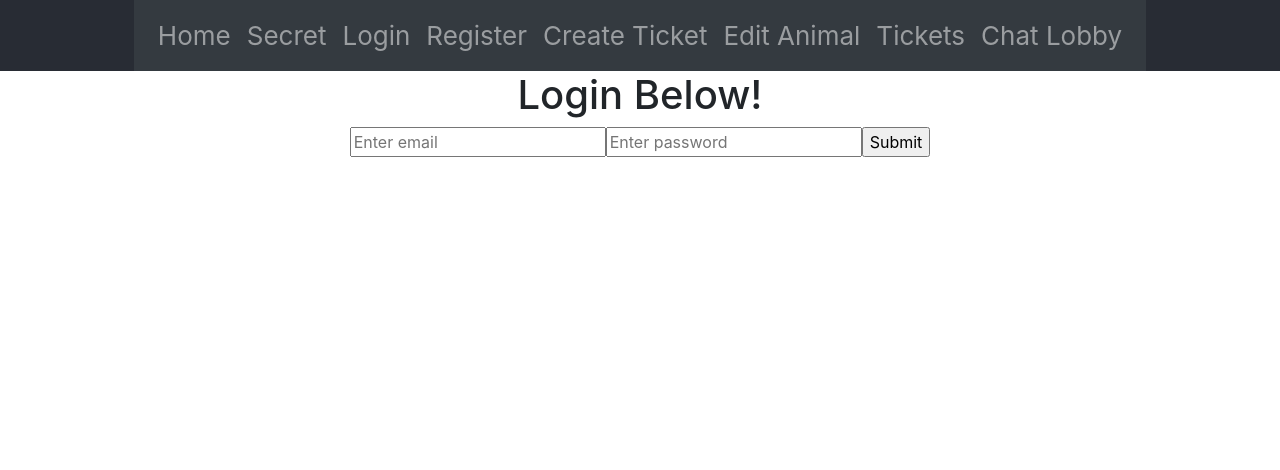
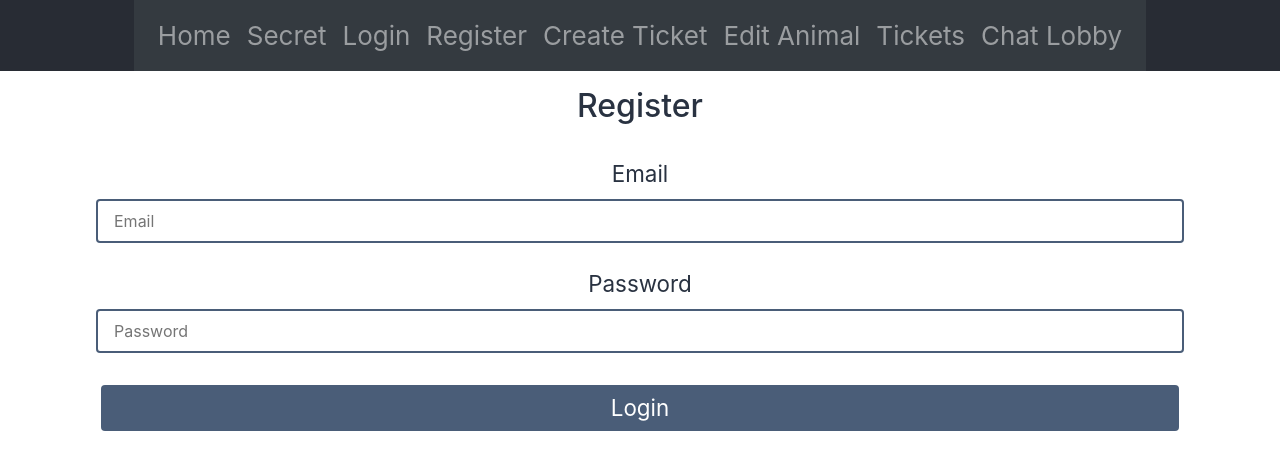
Before and after one commit to Warbi2601/AAF-Support-Website, a React (Create React App) app in the folder frontend/: page /login in a window 1280 px wide. Shown: the top 470 px of the page. Built offline with nearby package versions, Linux system fonts and the light colour scheme; no server answers.

Commit message:
some formfield fixes and login changed to formik

```diff
--- a/frontend/src/App.js
+++ b/frontend/src/App.js
@@ -160,7 +160,7 @@ function App() {
                     <Route
                       exact
                       path="/create-ticket"
-                      component={CreateTicket}
+                      component={WithAuth(CreateTicket)}
                     />
                     <Route
                       exact
--- a/frontend/src/components/forms/FormField.js
+++ b/frontend/src/components/forms/FormField.js
@@ -11,7 +11,7 @@ function FormField({
   as = "input",
   // isSubmitting = false,
   disabled = false,
-  inputType,
+  ...otherProps
 }) {
   //   console.log("EERORS" + name, errors);
   //   console.log("TOUCHED" + name, touched);
@@ -26,7 +26,8 @@ function FormField({
           formik.errors[name] && formik.touched[name] ? "input-error" : null
         }
         disabled={formik.isSubmitting || disabled}
-        type={inputType}
+        placeholder={label || ""}
+        {...otherProps}
       >
         {children}
       </Field>
--- a/frontend/src/screens/CreateTicket.js
+++ b/frontend/src/screens/CreateTicket.js
@@ -49,10 +49,10 @@ export default class CreateTicket extends Component {
       <Formik
         initialValues={initialValues}
         validationSchema={createTicketSchema}
-        onSubmit={(values, { resetForm }) => {
+        onSubmit={async (values, { resetForm }) => {
           if (values.loggedFor === "") delete values.loggedFor;
           // setTimeout(() => {
-          axios
+          await axios
             .post(settings.apiUrl + "/tickets", values)
             .then((res) => {
               resetForm();
--- a/frontend/src/screens/Login.js
+++ b/frontend/src/screens/Login.js
@@ -1,7 +1,24 @@
 import React, { Component } from "react";
+import axios from "axios";
 import settings from "../settings/settings";
-import axios from "axios";
+import { Formik, Form } from "formik";
+import * as Yup from "yup";
+import { toast } from "react-toastify";
+
+import "../styles/Form.scss";
+import FormField from "../components/forms/FormField";
+import FormButton from "../components/forms/FormButton";
 import { UserContext } from "../context/UserContext";
+
+const loginSchema = Yup.object().shape({
+  email: Yup.string().required().email().label("Email"),
+  password: Yup.string().required().label("Password"),
+});
+
+const initialValues = {
+  email: "",
+  password: "",
+};
 
 export default class Login extends Component {
   static contextType = UserContext;
@@ -14,54 +31,74 @@ export default class Login extends Component {
     };
   }
 
-  handleInputChange = (event) => {
-    const { value, name } = event.target;
-    this.setState({
-      [name]: value,
-    });
-  };
-
-  onSubmit = (event) => {
-    event.preventDefault();
-    axios
-      .post(settings.authUrl + "/login", this.state)
+  onSubmit = async (values) => {
+    await axios
+      .post(settings.authUrl + "/login", values)
       .then((res) => {
-        if (res.status === 200) {
         this.context.setUser(res.data);
         this.props.history.push("/");
-        } else {
-          const error = new Error(res.error);
-          throw error;
-        }
       })
       .catch((err) => {
         console.error(err);
-        alert("Error logging in please try again");
+        toast.error("Error logging in please try again");
       });
   };
 
   render() {
     return (
-      <form onSubmit={this.onSubmit}>
-        <h1>Login Below!</h1>
-        <input
+      <Formik
+        initialValues={initialValues}
+        validationSchema={loginSchema}
+        onSubmit={this.onSubmit}
+      >
+        {(formik) => {
+          const { errors, touched, isValid, dirty, isSubmitting } = formik;
+          return (
+            <div>
+              <div className="form-container">
+                <h1>Register</h1>
+                <Form>
+                  <FormField
+                    formik={formik}
+                    name="email"
+                    label="Email"
                     type="email"
-          name="email"
-          placeholder="Enter email"
-          value={this.state.email}
-          onChange={this.handleInputChange}
-          required
                   />
-        <input
+
+                  <FormField
+                    formik={formik}
+                    name="password"
+                    label="Password"
                     type="password"
-          name="password"
-          placeholder="Enter password"
-          value={this.state.password}
-          onChange={this.handleInputChange}
-          required
                   />
-        <input type="submit" value="Submit" />
-      </form>
+
+                  <FormButton title="Login" formik={formik} />
+                </Form>
+              </div>
+            </div>
+          );
+        }}
+      </Formik>
+      // <form onSubmit={this.onSubmit}>
+      //   <h1>Login Below!</h1>
+      //   <input
+      //     type="email"
+      //     name="email"
+      //     placeholder="Enter email"
+      //     value={this.state.email}
+      //     onChange={this.handleInputChange}
+      //     required
+      //   />
+      //   <input
+      //     type="password"
+      //     name="password"
+      //     placeholder="Enter password"
+      //     value={this.state.password}
+      //     onChange={this.handleInputChange}
+      //     required
+      //   />
+      //   <input type="submit" value="Submit" />
+      // </form>
     );
   }
 }
--- a/frontend/src/screens/Register.js
+++ b/frontend/src/screens/Register.js
@@ -56,8 +56,6 @@ export default class Register extends Component {
       >
         {(formik) => {
           const { errors, touched, isValid, dirty, isSubmitting } = formik;
-          console.log("FORMIK", formik);
-          console.log("isSubmitting", isSubmitting);
           return (
             <div>
               <div className="form-container">
@@ -67,21 +65,21 @@ export default class Register extends Component {
                     formik={formik}
                     name="email"
                     label="Email"
-                    inputType="email"
+                    type="email"
                   />
 
                   <FormField
                     formik={formik}
                     name="password"
                     label="Password"
-                    inputType="password"
+                    type="password"
                   />
 
                   <FormField
                     formik={formik}
                     name="confirmPassword"
                     label="Confirm Password"
-                    inputType="password"
+                    type="password"
                   />
 
                   <FormField
```
Lines whose indentation alone changed are shown as unchanged.
